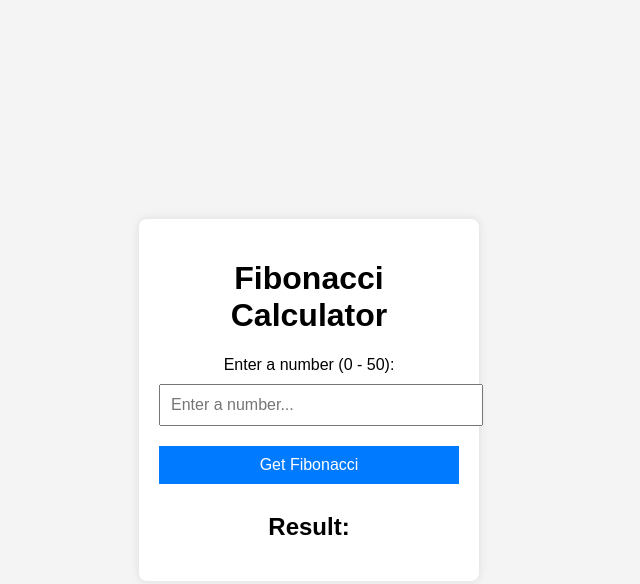
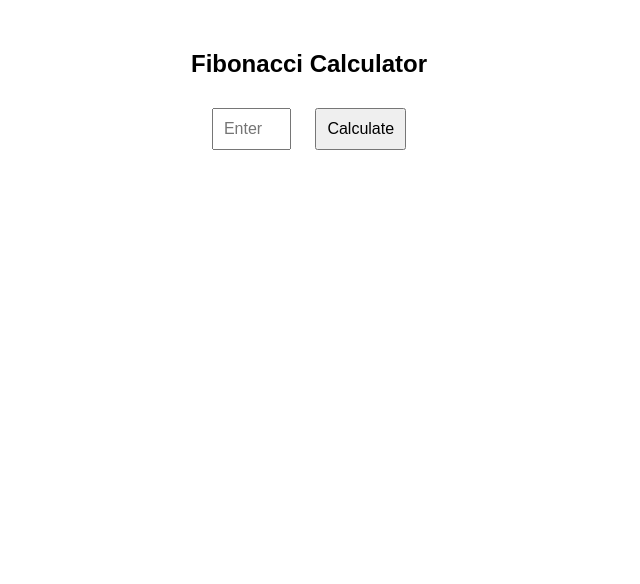
Before and after one commit to acciojob/fibonacci-bhpuja, a website: page main.html in a window 1280 px wide. Shown: the whole page, without its empty margins (331-971 px from the left). Drawn offline with Linux system fonts and the light colour scheme.

Commit message:
created a submission

```diff
--- a/main.html
+++ b/main.html
@@ -7,57 +7,45 @@
     <style>
         body {
             font-family: Arial, sans-serif;
-            display: flex;
-            justify-content: center;
-            align-items: center;
-            height: 100vh;
-            background-color: #f4f4f4;
-            margin: 0;
+            text-align: center;
+            margin: 50px;
         }
-
-        .container {
-            background: white;
-            padding: 20px;
-            border-radius: 8px;
-            box-shadow: 0 0 10px rgba(0, 0, 0, 0.1);
-            text-align: center;
-            width: 300px;
-        }
-
         input, button {
-            width: 100%;
+            margin: 10px;
             padding: 10px;
-            margin: 10px 0;
             font-size: 16px;
-        }
-
-        button {
-            background: #007bff;
-            color: white;
-            border: none;
-            cursor: pointer;
-        }
-
-        button:hover {
-            background: #0056b3;
-        }
-
-        #result {
-            margin-top: 10px;
-            font-weight: bold;
         }
     </style>
 </head>
 <body>
-    <div class="container">
-        <h1>Fibonacci Calculator</h1>
-        <label for="fibInput">Enter a number (0 - 50):</label>
-        <input type="number" id="fibInput" min="0" max="50" placeholder="Enter a number...">
-        <button onclick="calculateFibonacci()">Get Fibonacci</button>
-        <h2>Result:</h2>
-        <div id="result"></div>
-    </div>
+    <h2>Fibonacci Calculator</h2>
+    <input type="number" id="num" placeholder="Enter a number" min="0" max="50">
+    <button onclick="calculateFibonacci()">Calculate</button>
+    <p id="result"></p>
 
-    <script src="script.js"></script>
+    <script>
+        function fibonacci(n) {
+            if (n === 0) return 0;
+            if (n === 1) return 0;
+            if (n === 2) return 1;
+
+            let a = 0, b = 1;
+            for (let i = 1; i < n; i++) {
+                let temp = a + b;
+                a = b;
+                b = temp;
+            }
+            return a;
+        }
+
+        function calculateFibonacci() {
+            let num = parseInt(document.getElementById('num').value);
+            if (isNaN(num) || num < 0 || num > 50) {
+                document.getElementById('result').innerText = "Please enter a number between 0 and 50.";
+                return;
+            }
+            document.getElementById('result').innerText = `Fibonacci(${num}) = ${fibonacci(num)}`;
+        }
+    </script>
 </body>
 </html>
--- a/script.js
+++ b/script.js
@@ -1,26 +1,5 @@
 function fibonacci(num) {
-    if (num === 0) return 0;
-    if (num === 1) return 0;
-    if (num === 2) return 1;
-
-    let a = 0, b = 1;
-    for (let i = 3; i <= num; i++) {
-        let temp = a + b;
-        a = b;
-        b = temp;
-    }
-    return b;
+// your code here
 }
 
-function calculateFibonacci() {
-    const num = parseInt(document.getElementById("fibInput").value, 10);
-    const resultDiv = document.getElementById("result");
-
-    if (isNaN(num) || num < 0 || num > 50) {
-        resultDiv.textContent = "Please enter a number between 0 and 50.";
-        return;
-    }
-
-    const result = fibonacci(num);
-    resultDiv.textContent = `Fibonacci(${num}) = ${result}`;
-}
+module.exports = fibonacci;
```
